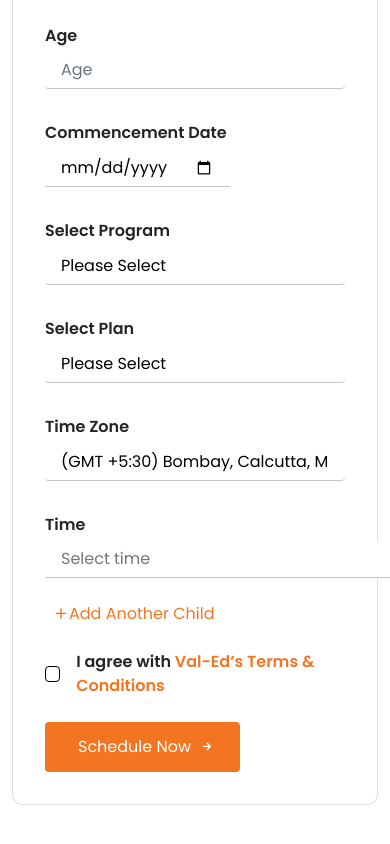
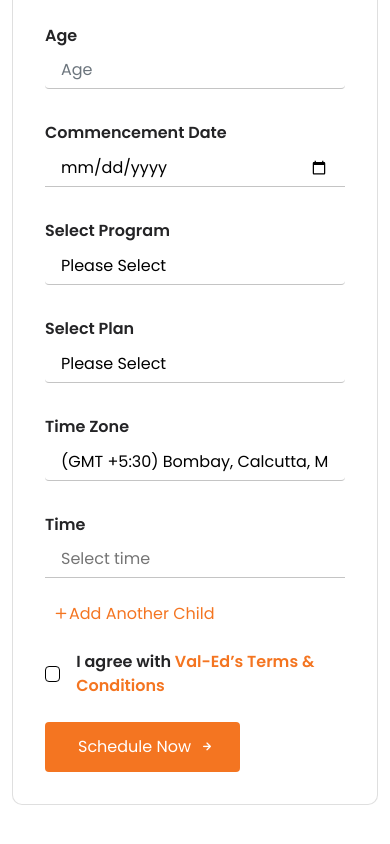
Before and after one commit to creatixdevelopers/valed-figma, a plain HTML site: page register.html in a window 390 px wide. Shown: the part 1333-2177 px from the top of the page. Drawn offline with nearby package versions, Linux system fonts and the light colour scheme; a script that the page names is missing; a web font is replaced by a local one.

Commit message:
date and time inputs fixed on phone

```diff
--- a/assets/css/style.css
+++ b/assets/css/style.css
@@ -1639,7 +1639,6 @@ section {
 
 .registration .date-input {
     background: white;
-    width: auto;
 }
 
 .registration .submitBtn {
@@ -1665,4 +1664,12 @@ section {
     .registration .card {
         width: 100%;
     }
-}
+
+    .registration .date-input {
+        width: 100%;
+    }
+
+    .registration .time-input {
+        width: 100%;
+    }
+}
--- a/register.html
+++ b/register.html
@@ -164,7 +164,7 @@
 								</div>
 								<div class="col-lg-6">
 									<label>Time</label>
-									<input type="text" id="timePicker" placeholder="Select time">
+									<input id="timePicker" class="time-input" type="text" placeholder="Select time">
 								</div>
 							</div>
 						</div>
```
Also changed, not shown: free_session.html (+1 -1 lines).
